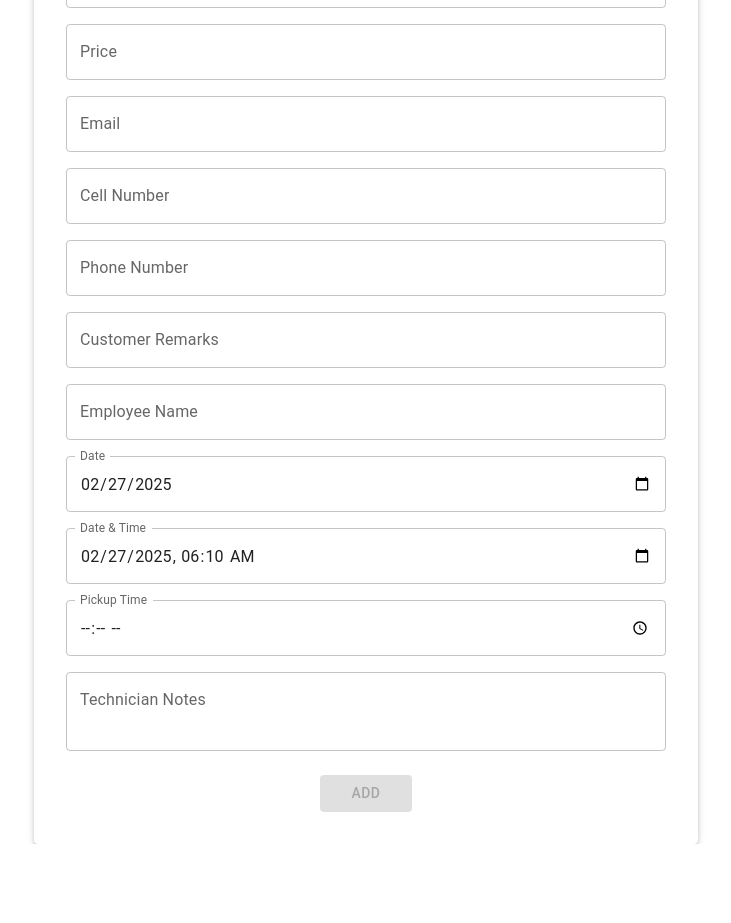
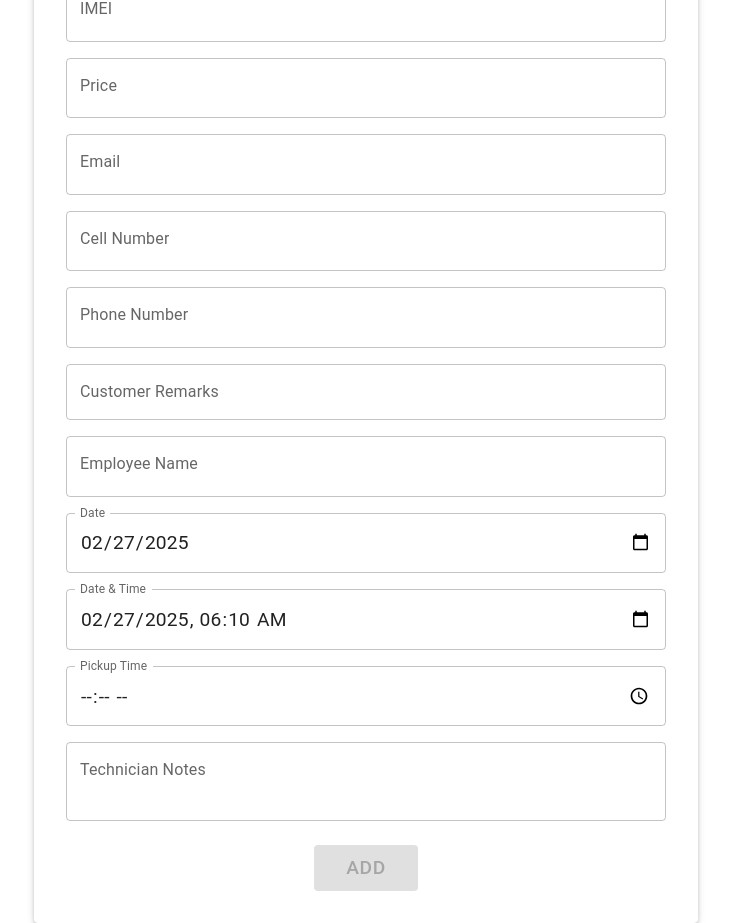
Before and after one commit to bilalbi1o1/Business-App-Crud, a React (Create React App) app in the folder project/: page /addRecord in a window 1280 px wide. Shown: the part 500-1423 px from the top of the page, without its empty margins (274-1005 px from the left). Before the commit the page ends 1344 px from the top, so only its background shows below. Built offline with nearby package versions, Linux system fonts and the light colour scheme; no server answers; sample sign-in values are in the browser's storage.

Commit message:
changes applied

```diff
--- a/project/src/Components/Project.js
+++ b/project/src/Components/Project.js
@@ -332,7 +332,7 @@ const Project = () => {
                                     </TableCell>
                                 </TableRow>
                             </TableHead>
-                            <TableBody>
+                            <TableBody sx={{ '& .MuiTableCell-root': { fontSize: '0.99rem' } }}>
                                 {users
                                     .filter(user =>
                                         Object.values(user).some(value =>
@@ -360,7 +360,7 @@ const Project = () => {
                                             <TableCell>{user.dateTime}</TableCell>
                                             {/* <TableCell>{user.remarks}</TableCell> */}
                                             <TableCell style={{ display: "flex" }} >
-                                                <Button color="info" size="small" variant="contained" style={{ margin: "1px" }} onClick={() => handleDuplicateRecord(user,navigate)}>Copy</Button>
+                                                <Button color="info" size="small" variant="contained" style={{ margin: "1px" }} onClick={() => handleDuplicateRecord(user, navigate)}>Copy</Button>
                                                 <Button color='primary' size="small" variant="contained" onClick={() => editRecord(user.ref)}>Edit</Button>
                                                 <Button color='error' size="small" variant="contained" style={{ margin: "1px" }} onClick={() => deleteUser(user.ref)}>Delete</Button>
                                                 <Button color='success' size="small" variant="contained" style={{ margin: "1px" }} onClick={() => printUser({ ...user, ref: String(user.ref).padStart(6, '0') })}>Print</Button>
--- a/project/src/Components/addRecordForm.js
+++ b/project/src/Components/addRecordForm.js
@@ -1,5 +1,5 @@
 import React, { useEffect, useState } from 'react';
-import { useNavigate,useLocation } from "react-router-dom";
+import { useNavigate, useLocation } from "react-router-dom";
 import axios from 'axios';
 import { Button, TextField, Typography, Paper, Box, MenuItem, Autocomplete, Select, InputLabel, FormControl } from '@mui/material';
 import { Link } from 'react-router-dom';
@@ -78,8 +78,8 @@ const AddUserForm = () => {
       product: Yup.string().required("Product name is required"),
       issue: Yup.string().required("Issue description is required"),
       imei: Yup.string().matches(/^\d{15}$/, "IMEI must be exactly 15 digits"),
-      price: Yup.number().positive("Price must be a positive number").required("Price is required"),
-      email: Yup.string().email("Invalid email format").required("Email is required"),
+      price: Yup.number().positive("Price must be a positive number"),
+      email: Yup.string().email("Invalid email format"),
       cellNumber: Yup.string().matches(/^\d{10,15}$/, "Invalid phone number"),
       phoneNumber: Yup.string().matches(/^\d{10,15}$/, "Invalid phone number"),
       employeeName: Yup.string().required("Employee name is required"),
@@ -121,7 +121,7 @@ const AddUserForm = () => {
   return (
     <Box sx={{ display: 'flex', flexDirection: 'column', alignItems: 'center', mt: 4 }}>
       <Paper elevation={3} sx={{ padding: 4, width: '90%', maxWidth: 600, textAlign: 'center' }}>
-        <Typography variant="h5" fontWeight="bold" mb={2}>
+        <Typography sx={{ fontSize: '2rem' }} variant="h5" fontWeight="bold" mb={2}>
           Add New Record
         </Typography>
         <Link to="/Records" style={{
@@ -145,7 +145,12 @@ const AddUserForm = () => {
                 value={formik.values[field.name]} onChange={formik.handleChange}
                 onBlur={formik.handleBlur} error={formik.touched[field.name] && Boolean(formik.errors[field.name])}
                 helperText={formik.touched[field.name] && formik.errors[field.name]}
-                variant="outlined" fullWidth multiline={field.multiline || false} color='secondary' />
+                variant="outlined" fullWidth multiline={field.multiline || false} color='secondary'
+                sx={{
+                  '& .MuiInputBase-input': { fontSize: '1.2rem' }, // Input text
+                  '& .MuiFormLabel-root': { fontSize: '1rem' }, // Label text
+                  '& .MuiFormHelperText-root': { fontSize: '0.9rem' } // Helper text
+                }}  />
             ))}
 
             {/* Employee Name Dropdown */}
@@ -168,6 +173,11 @@ const AddUserForm = () => {
                   color="secondary"
                   error={formik.touched.employeeName && Boolean(formik.errors.employeeName)}
                   helperText={formik.touched.employeeName && formik.errors.employeeName}
+                  sx={{
+                    '& .MuiInputBase-input': { fontSize: '1.2rem' }, // Input text
+                    '& .MuiFormLabel-root': { fontSize: '1rem' }, // Label text
+                    '& .MuiFormHelperText-root': { fontSize: '0.9rem' } // Helper text
+                  }}
                 />
               )}
             />
@@ -176,28 +186,49 @@ const AddUserForm = () => {
               value={formik.values.date} onChange={formik.handleChange} onBlur={formik.handleBlur}
               error={formik.touched.date && Boolean(formik.errors.date)}
               helperText={formik.touched.date && formik.errors.date}
-              variant="outlined" fullWidth color='secondary' InputLabelProps={{ shrink: true }} />
+              variant="outlined" fullWidth color='secondary' InputLabelProps={{ shrink: true }}
+              sx={{
+                '& .MuiInputBase-input': { fontSize: '1.2rem' }, // Input text
+                '& .MuiFormLabel-root': { fontSize: '1rem' }, // Label text
+                '& .MuiFormHelperText-root': { fontSize: '0.9rem' } // Helper text
+              }}  />
 
             <TextField name='dateTime' label="Date & Time" type="datetime-local"
               value={formik.values.dateTime} onChange={formik.handleChange} onBlur={formik.handleBlur}
               error={formik.touched.dateTime && Boolean(formik.errors.dateTime)}
               helperText={formik.touched.dateTime && formik.errors.dateTime}
-              variant="outlined" fullWidth color='secondary' InputLabelProps={{ shrink: true }} />
+              variant="outlined" fullWidth color='secondary' InputLabelProps={{ shrink: true }}
+              sx={{
+                '& .MuiInputBase-input': { fontSize: '1.2rem' }, // Input text
+                '& .MuiFormLabel-root': { fontSize: '1rem' }, // Label text
+                '& .MuiFormHelperText-root': { fontSize: '0.9rem' } // Helper text
+              }}  />
 
             <TextField name='pickupTime' label="Pickup Time" type="time"
               value={formik.values.pickupTime} onChange={formik.handleChange} onBlur={formik.handleBlur}
               error={formik.touched.pickupTime && Boolean(formik.errors.pickupTime)}
               helperText={formik.touched.pickupTime && formik.errors.pickupTime}
-              variant="outlined" fullWidth color='secondary' InputLabelProps={{ shrink: true }} />
+              variant="outlined" fullWidth color='secondary' InputLabelProps={{ shrink: true }}
+              sx={{
+                '& .MuiInputBase-input': { fontSize: '1.2rem' }, // Input text
+                '& .MuiFormLabel-root': { fontSize: '1rem' }, // Label text
+                '& .MuiFormHelperText-root': { fontSize: '0.9rem' } // Helper text
+              }}  />
 
             <TextField name='notes' label="Technician Notes" multiline minRows={2}
               value={formik.values.notes} onChange={formik.handleChange} onBlur={formik.handleBlur}
               error={formik.touched.notes && Boolean(formik.errors.notes)}
               helperText={formik.touched.notes && formik.errors.notes}
-              variant="outlined" fullWidth color='secondary' />
+              variant="outlined" fullWidth color='secondary'
+              sx={{
+                '& .MuiInputBase-input': { fontSize: '1.2rem' }, // Input text
+                '& .MuiFormLabel-root': { fontSize: '1rem' }, // Label text
+                '& .MuiFormHelperText-root': { fontSize: '0.9rem' } // Helper text
+              }} />
           </Box>
 
-          <Button variant='contained' type='submit' color='primary' sx={{ mt: 3, px: 4 }} disabled={formik.isSubmitting || !formik.isValid}>
+          <Button variant='contained' type='submit' color='primary' sx={{ mt: 3, px: 4, fontSize: '1.2rem' }}
+            disabled={formik.isSubmitting || !formik.isValid}>
             {formik.isSubmitting ? "Submitting..." : "Add"}
           </Button>
         </form>
```
